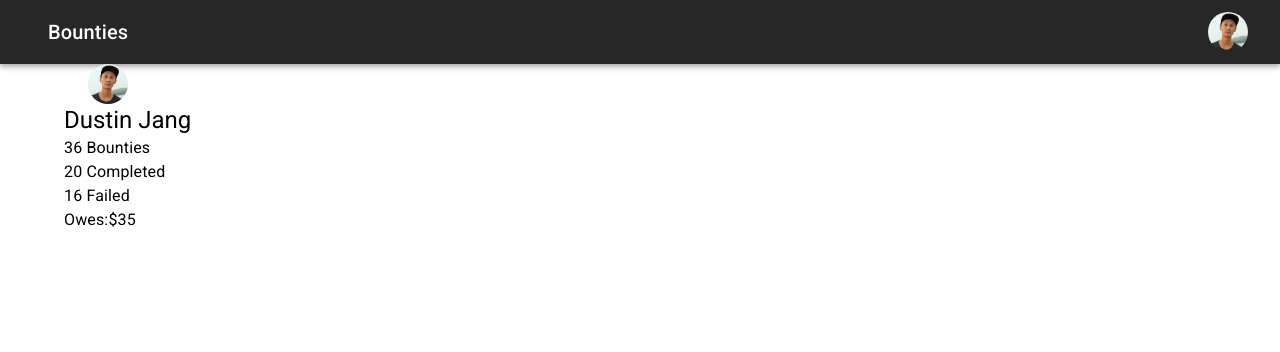
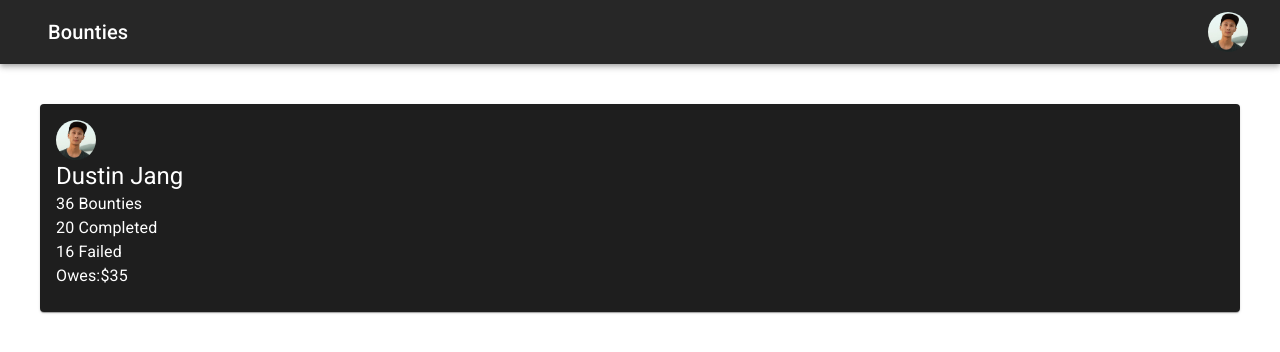
Before and after one commit to dustinjang/bounty-react, a React (Create React App) app: page /Account in a window 1280 px wide. Shown: the top 352 px of the page. Built offline with nearby package versions, Linux system fonts and the light colour scheme.

Commit message:
fetched from firebas

```diff
--- a/src/components/Layout/Account.js
+++ b/src/components/Layout/Account.js
@@ -1,8 +1,10 @@
 import React from "react";
 import Grid from "@mui/material/Grid";
-import { Avatar, Typography } from "@mui/material";
+import { Avatar, CardContent, Typography } from "@mui/material";
 import Dustin from "../../assets/Dustin.jpeg";
 import { Container } from "@mui/material";
+import { Card } from "@mui/material";
+import { Stack } from "@mui/material";
 
 const Account = () => {
   const style = {
@@ -10,11 +12,11 @@ const Account = () => {
   };
 
   return (
-    <Container>
+    <Stack margin={(3, 5, 0, 5)}>
+      <Card>
+        <CardContent>
           <Grid item xs={12}>
-        <Container>
             <Avatar src={Dustin} />
-        </Container>
           </Grid>
           <Grid item xs={12}>
             <Typography variant="h5">Dustin Jang</Typography>
@@ -23,7 +25,9 @@ const Account = () => {
             <Typography variant="body1">16 Failed</Typography>
             <Typography variant="body1">Owes:$35</Typography>
           </Grid>
-    </Container>
+        </CardContent>
+      </Card>
+    </Stack>
   );
 };
 
--- a/src/components/bounties/BountyDetail.js
+++ b/src/components/bounties/BountyDetail.js
@@ -1,18 +1,24 @@
+import { Card, CardContent, Typography } from "@mui/material";
 import React, { Fragment } from "react";
 import {
   useParams,
   Switch,
   Route,
 } from "react-router-dom/cjs/react-router-dom.min";
+import { Stack } from "@mui/material";
 
 const BountyDetail = () => {
   const params = useParams();
 
   return (
-    <Fragment>
-      <h1>Bounty Details</h1>
-      <p>{params.bountyId}</p>
-    </Fragment>
+    <Stack margin={(3, 5, 0, 5)} spacing={3}>
+      <Card>
+        <CardContent>
+          <Typography variant="h5">Bounty Details</Typography>
+          <Typography variant="body1">{params.bountyId}</Typography>
+        </CardContent>
+      </Card>
+    </Stack>
   );
 };
 
--- a/src/components/bounties/BountyItem.js
+++ b/src/components/bounties/BountyItem.js
@@ -1,7 +1,7 @@
 import React from "react";
 import Card from "@mui/material/Card";
 import CardContent from "@mui/material/CardContent";
-import { CardHeader } from "@mui/material";
+import { Button, CardHeader } from "@mui/material";
 import Typography from "@mui/material/Typography";
 import Avatar from "@mui/material/Avatar";
 import IconButton from "@mui/material/IconButton";
@@ -20,21 +20,18 @@ const BountyItem = (props) => {
           </IconButton>
         }
         action={
-          <IconButton aria-label="settings">
-            <MoreVertIcon />
-          </IconButton>
+          <Link
+            to={`/bounty/${props.description}`}
+            style={{ textDecoration: "none" }}
+          >
+            <Button>Details</Button>
+          </Link>
         }
         title={props.user}
       />
       <CardContent>
-        <Link
-          to={`/bounty/${props.description}`}
-          style={{ textDecoration: "none" }}
-        >
-          <Typography color="white" variant="body1">
-            {props.description}
-          </Typography>
-        </Link>
+        <Typography variant="body1">{props.description}</Typography>
+
         <Typography variant="subtitle1" component="div">
           Cost for Failure: {props.failureCost}
         </Typography>
```
Lines whose indentation alone changed are shown as unchanged.
